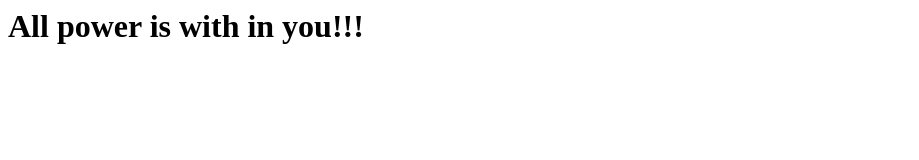
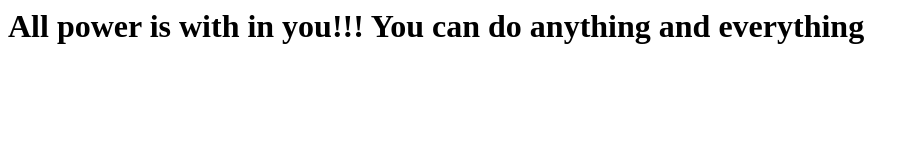
Before and after one commit to amitsahu30/AMIT_GIT_REPO, a plain HTML site: page index.html in a window 1280 px wide. Shown: the whole page, without its empty margins (0-919 px from the left). Drawn offline with Linux system fonts and the light colour scheme.

Commit message:
version-1.2

```diff
--- a/index.html
+++ b/index.html
@@ -2,6 +2,7 @@
     <body>
         <h1>
             All power is with in you!!!
+            You can do anything and everything
         </h1>
     </body>
 </html>
```
